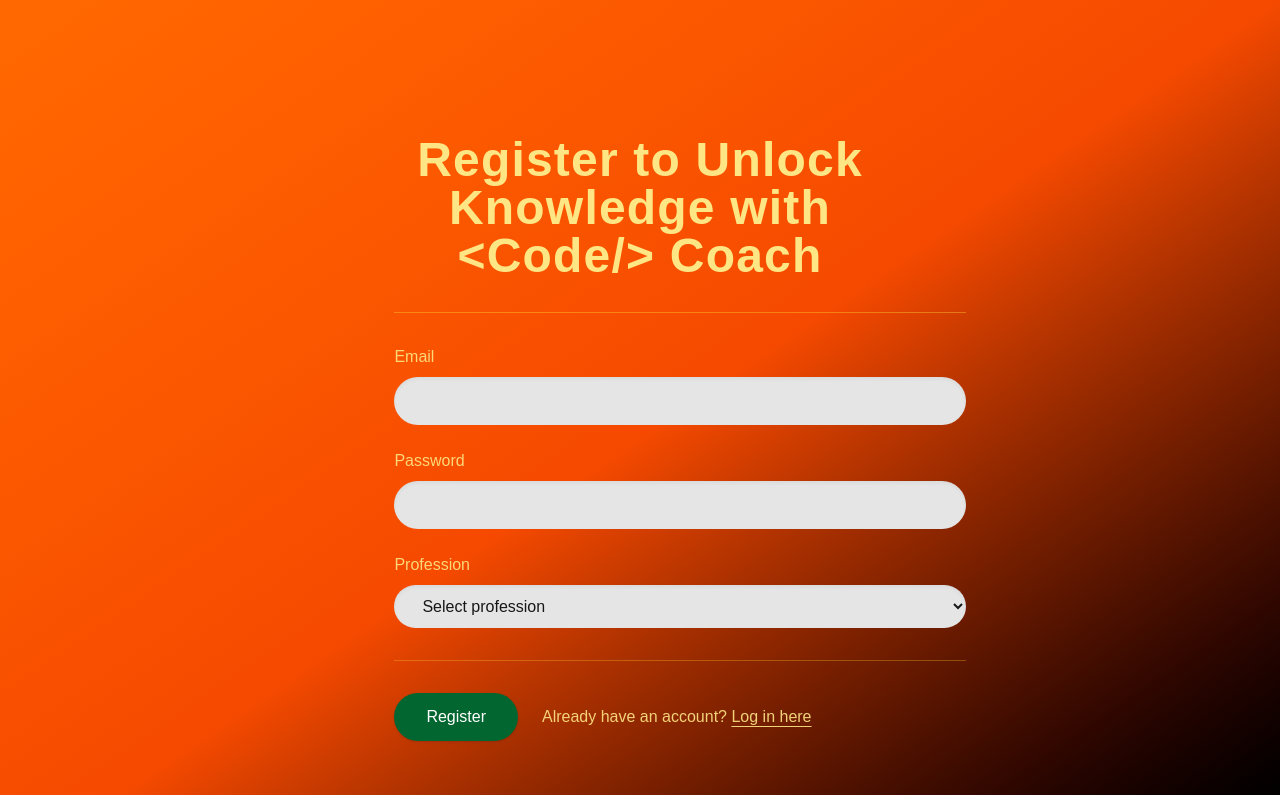
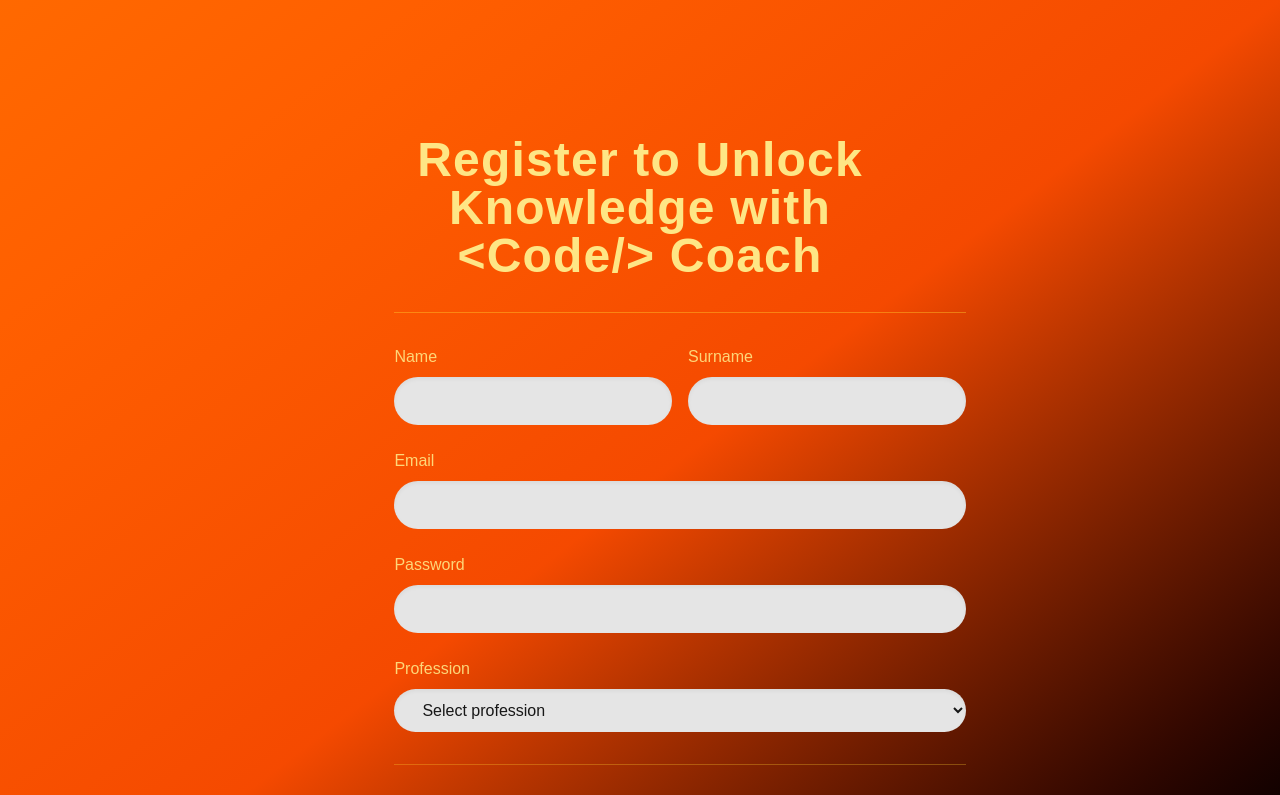
Before and after one commit to OliviaFlodkvist/codecoach-ai-learning-tool, a Next.js app: page /register in a window 1280 px wide. Shown: the top 795 px of the page. Built offline with nearby package versions, Linux system fonts and the light colour scheme.

Commit message:
feat: add name and surname to register page

```diff
--- a/src/app/register/page.tsx
+++ b/src/app/register/page.tsx
@@ -15,6 +15,28 @@ export default function RegisterPage() {
 
           <form className="mx-auto mt-8 w-full md:w-[680px]">
             <div className="mx-[8%] mb-8 h-px w-[84%] bg-amber-300/40" />
+
+            <div className="px-[8%] mb-6 grid grid-cols-1 md:grid-cols-2 gap-4">
+              <div>
+                <label className="block text-amber-200/90 mb-2 ml-0">
+                  Name
+                </label>
+                <input
+                  type="text"
+                  className="w-full rounded-full bg-neutral-200 text-neutral-900 px-6 py-3 shadow-inner focus:outline-none focus:ring-2 focus:ring-amber-300"
+                />
+              </div>
+              <div>
+                <label className="block text-amber-200/90 mb-2 ml-0">
+                  Surname
+                </label>
+                <input
+                  type="text"
+                  className="w-full rounded-full bg-neutral-200 text-neutral-900 px-6 py-3 shadow-inner focus:outline-none focus:ring-2 focus:ring-amber-300"
+                />
+              </div>
+            </div>
+
             <label className="block text-amber-200/90 mb-2 ml-[8%]">
               Email
             </label>
```
